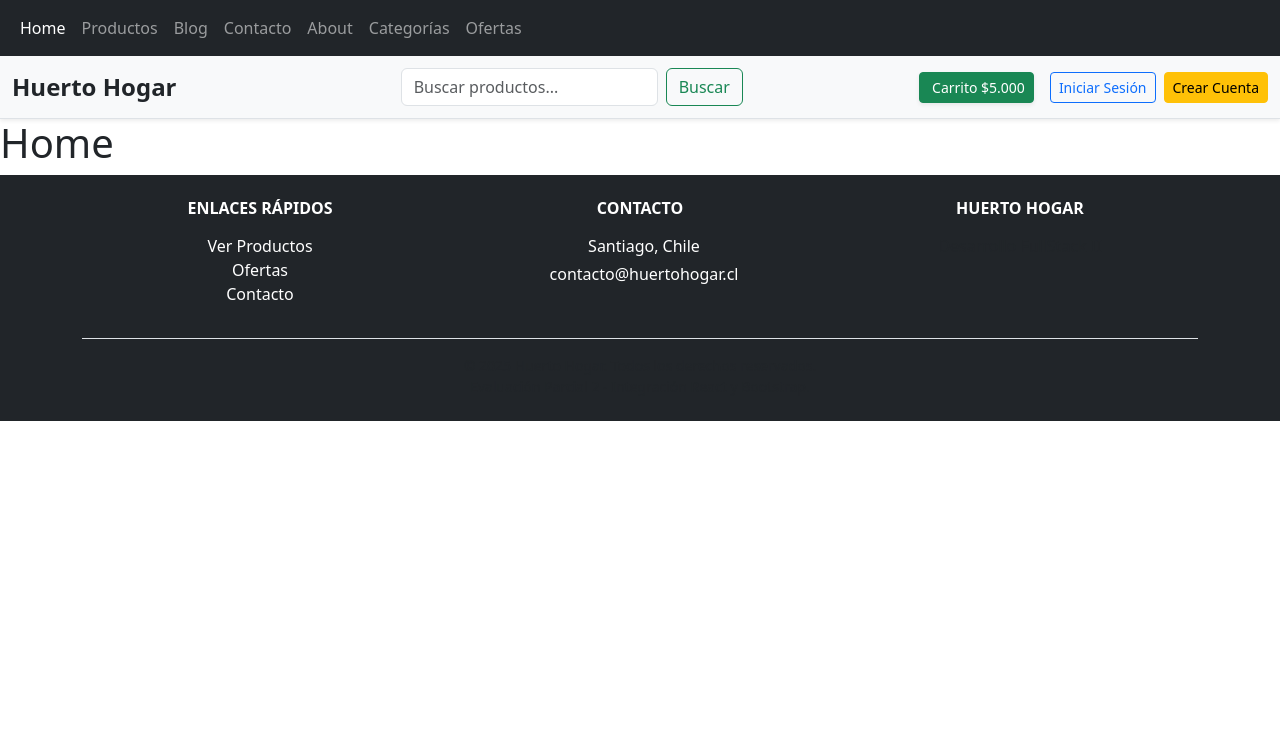
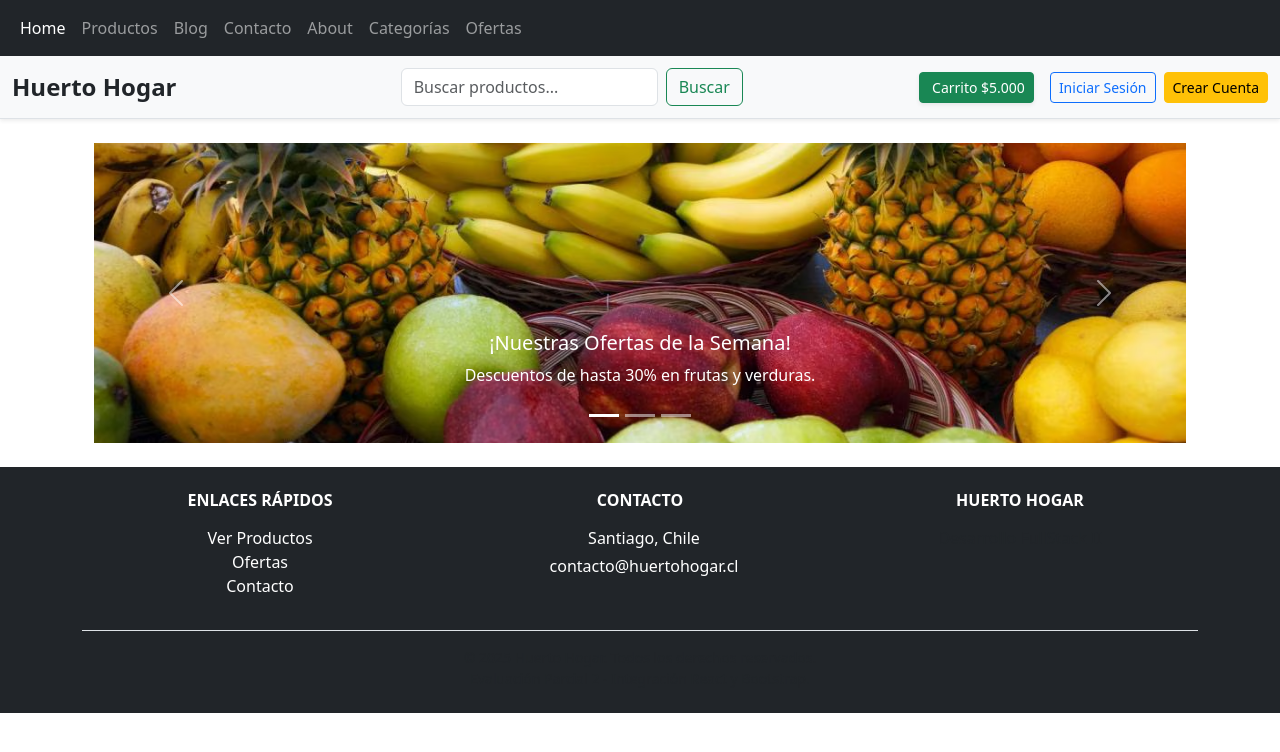
Before and after one commit to manuelieg/huerto-hogar, a React (Vite) app: page / in a window 1280 px wide. Shown: the top 752 px of the page. Built offline with nearby package versions, Linux system fonts and the light colour scheme.

Commit message:
Se actualiza el home

```diff
--- a/src/pages/Home.jsx
+++ b/src/pages/Home.jsx
@@ -1,7 +1,18 @@
-function Home(){
-    return(
-        <h1>Home</h1>
-    )
-}
+
+import React from 'react';
+import CarouselMain from '../components/Carousel.jsx';
+import { getCarouselItems } from "../data/carouseldata.js";
+
+
+const Home = () => {
+    const datosCarrusel = getCarouselItems();
+    console.log("DATOS CARGADOS Y FUNCIONALES:", datosCarrusel);
+
+    return (
+        <div className="container mx-auto p-4">
+           <CarouselMain imagenes={datosCarrusel} />
+        </div>
+    );
+};
 
 export default Home;
```
